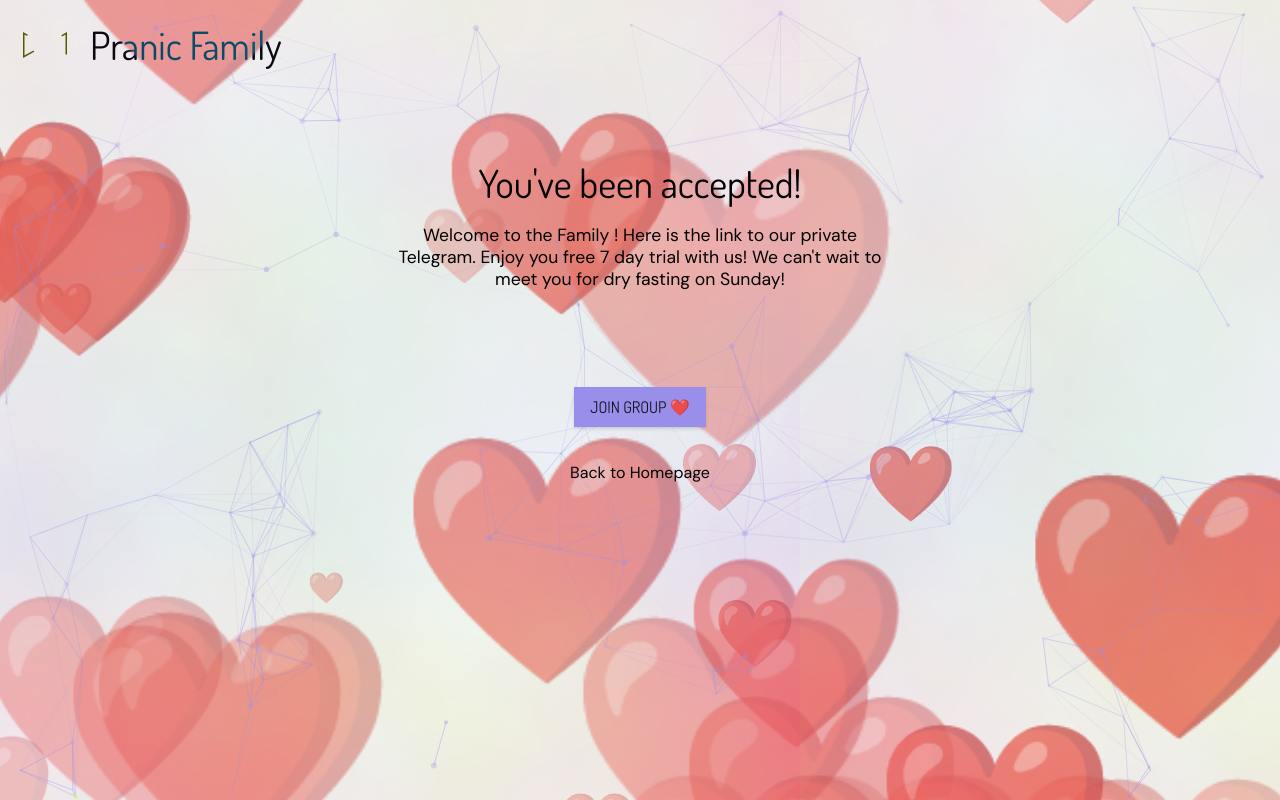
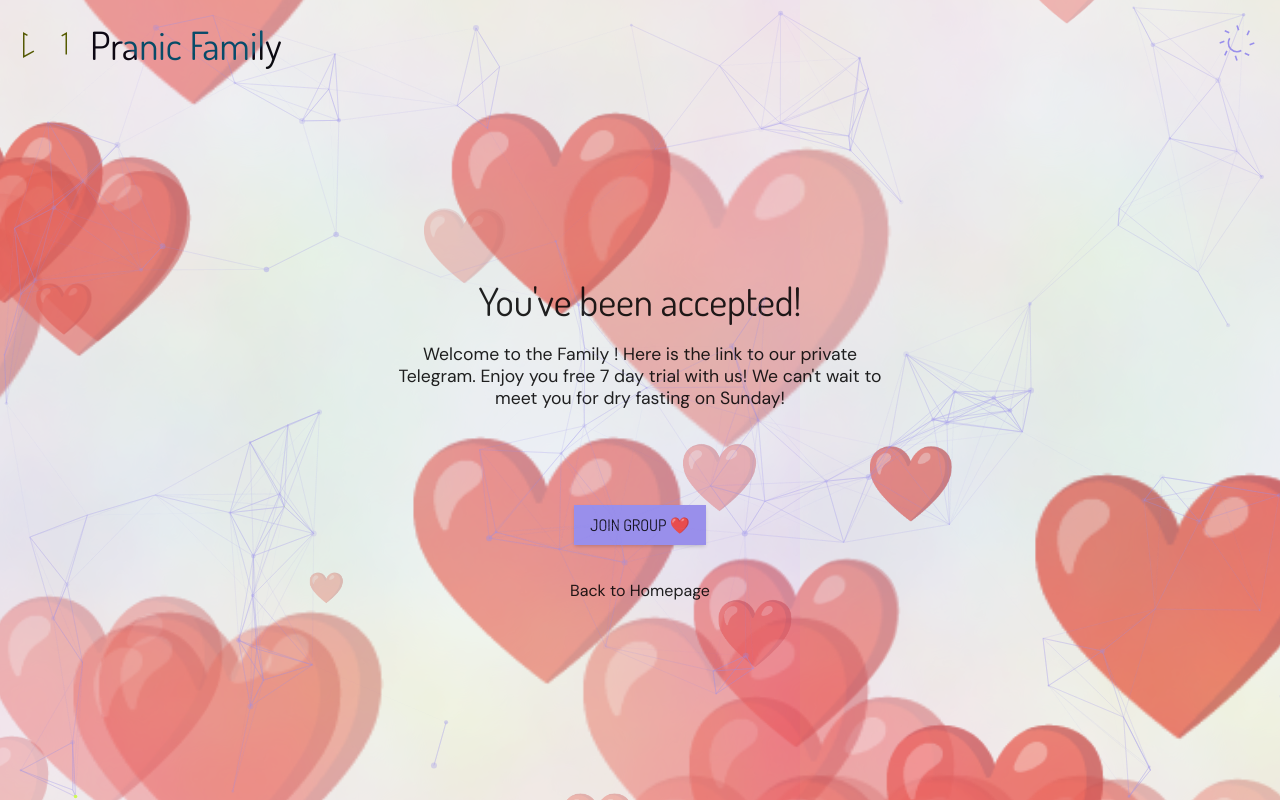
Before and after one commit to fsoudiere/pranicfam, a Next.js app: page /apply/success in a window 1280 px wide. Built offline with nearby package versions, Linux system fonts and the light colour scheme.

Commit message:
dark mode

```diff
--- a/components/SVG/SVG_moon.js
+++ b/components/SVG/SVG_moon.js
@@ -2,21 +2,21 @@ import { useSpring, animated } from 'react-spring'
 import { useState } from 'react';
 
 
-export function SVG_moon() {
+export function SVG_moon({style, stroke}) {
     const { x } = useSpring({
       loop: true,
       from: { x: -2 },
       x: 1,
-      delay: 0,
+      delay: 1000,
       config: { mass: 100, tension: 180, friction: 12 },
     })
 
     return (
-      <animated.svg style={{ width: 32, height: 32}}
+      <animated.svg style={style}
         viewBox="0 0 200 200"
         strokeWidth="8"
         fill="none"
-        stroke="rgb(153, 143, 235)"
+        stroke={stroke}
         strokeDasharray={156}
         transform="rotate(0 0 0)"
         strokeDashoffset={x.to(x => (1 - x) * 156)}>
--- a/components/SVG/SVG_sun.js
+++ b/components/SVG/SVG_sun.js
@@ -2,7 +2,7 @@ import { useSpring, animated } from 'react-spring'
 import { useState } from 'react';
 
 
-export function SVG_sun() {
+export function SVG_sun({style, stroke}) {
     const { x } = useSpring({
       loop: true,
       from: { x: -2 },
@@ -12,11 +12,11 @@ export function SVG_sun() {
     })
 
     return (
-      <animated.svg style={{ width: 32, height: 32}}
+      <animated.svg style={style}
         viewBox="0 0 200 200"
         strokeWidth="8"
         fill="none"
-        stroke="rgb(153, 143, 235)"
+        stroke={stroke}
         strokeDasharray={156}
         transform="rotate(0 0 0)"
         strokeDashoffset={x.to(x => (1 - x) * 156)}>
--- a/components/layout.js
+++ b/components/layout.js
@@ -2,6 +2,7 @@ import Navbar from './navbar'
 import NoiseBG from './noise'
 import {ParticlesBG} from './particles'
 import { useSpring, animated } from 'react-spring'
+import { Paper } from '@mui/material'
 
 export default function Layout({ children }) {
   const props = useSpring({
@@ -9,14 +10,14 @@ export default function Layout({ children }) {
       { opacity: 1, },
     ],
     from: { opacity: 0,},
-    config: {duration: 2000,},
+    config: {duration: 1000,},
   })
     return (
       <>
-        <Navbar />
-        <animated.main style={props}>{children}</animated.main>
+        <Paper>
+        <Navbar /><animated.main style={props}>{children}</animated.main>
         <ParticlesBG/>
-        <NoiseBG/>
+        <NoiseBG/></Paper>
 
       </>
     )
--- a/components/navbar.module.scss
+++ b/components/navbar.module.scss
@@ -1,7 +1,7 @@
 
 .nav {
     position: fixed;
-    width: 100vw;
+    width: 85vw;
     top: 0;
     height: 80px;
     padding: 0;
--- a/components/textColor.js
+++ b/components/textColor.js
@@ -3,7 +3,7 @@ import { useSpring, animated } from 'react-spring'
 export default function TextColor({className, text} ) {
   const props = useSpring({
     loop: true,
-    to: { color: '#000',},
+    to: { color: 'rgba(0, 0, 0, 0.7)',},
     from: { color: '#e2e2ff',},
     delay: 3000,
     config: { mass: 50, tension: 2000, friction: 200 },
--- a/pages/_app.js
+++ b/pages/_app.js
@@ -1,22 +1,55 @@
 import '../styles/globals.scss'
-import { createTheme, ThemeProvider } from '@mui/material/styles';
+import * as React from 'react';
+import IconButton from '@mui/material/IconButton';
+import Brightness4Icon from '@mui/icons-material/Brightness4';
+import Brightness7Icon from '@mui/icons-material/Brightness7';
+import { createTheme, ThemeProvider, useTheme } from '@mui/material/styles';
 import { useState } from 'react'
 import { CookiesProvider } from "react-cookie"
 import HeadTags from '../components/head';
+import {SVG_sun} from '../components/SVG/SVG_sun';
+import {SVG_moon} from '../components/SVG/SVG_moon';
+
+const ColorModeContext = React.createContext({ toggleColorMode: () => {} });
+
+function ColorMode() {
+  const theme = useTheme();
+  const colorMode = React.useContext(ColorModeContext);
+  return (
+      <IconButton  className="colormode" sx={{ ml: 1 }} onClick={colorMode.toggleColorMode} color="inherit">
+        {theme.palette.mode === 'dark' ? <SVG_moon stroke="rgb(153, 143, 235)" style={{width: 40, height: 40}} /> : <SVG_sun stroke="rgb(153, 143, 235)" style={{width: 40, height: 40}} />}
+      </IconButton>
+  )
+}
 
 export default function AppComponent({ Component, pageProps }) {
 
   const font1 = "'Dosis', sans-serif";
   const font2 = "'DM sans', sans-serif";
-  const theme = createTheme({
+
+  const [formData, setFormData] = useState({});
+  const updateFormData = (newData) => {
+      setFormData({ ...formData, ...newData });
+  };
+
+  const [mode, setMode] = React.useState('light');
+  const colorMode = React.useMemo(
+    () => ({
+      toggleColorMode: () => {
+        setMode((prevMode) => (prevMode === 'light' ? 'dark' : 'light'));
+      },
+    }),
+    [],
+  );
+  const getDesignTokens = (mode) => ({
     components: {
       MuiPaper: {
         styleOverrides: {
           root: {
             borderRadius: 0,
-            boxShadow: '0px 2px 4px -1px rgb(0 0 0 / 20%)',
+            boxShadow: '0px 2px 4px -1px rgb(0 0 0 / 0%)',
             '&:active, &:hover, &:focus': {
-              boxShadow: '0px 2px 4px -1px rgb(0 0 0 / 20%)',
+            boxShadow: '0px 2px 4px -1px rgb(0 0 0 / 0%)',
           }
             },
           },
@@ -44,27 +77,39 @@ export default function AppComponent({ Component, pageProps }) {
       },
     },
     palette: {
+      mode,
+      background: {
+        paper: 'rgba(255, 255, 255, 0)',
+      },
       primary: {
         main: '#998feb',
+        ...(mode === 'dark' && {
+          main: '#e2e2ff',
+        }),
       },
-      neutral: {
-        main: '#fff',
-        contrastText: '#998feb',
-      },
+      ...(mode === 'dark' && {
+        background: {
+          default: '#291e2f',
+          paper: '#291e2f',
+        },
+        text: {
+          primary: '#e2e2ff',
+        },
+      }),
     },
-  });
-  const [formData, setFormData] = useState({});
-  const updateFormData = (newData) => {
-      setFormData({ ...formData, ...newData });
-  };
+
+  })
+  const theme = React.useMemo(() => createTheme(getDesignTokens(mode)), [mode]);
 
   return (
   <>
   <HeadTags />
   <CookiesProvider>
+  <ColorModeContext.Provider value={colorMode}>
   <ThemeProvider theme={theme}>
+    <ColorMode />
   <Component {...pageProps} {...formData} updateFormData={updateFormData} />
-  </ThemeProvider>
+  </ThemeProvider></ColorModeContext.Provider>
   </CookiesProvider>
   </>
   );
--- a/pages/story/[id].js
+++ b/pages/story/[id].js
@@ -102,7 +102,6 @@ function Story({ contentCards, params, updateFormData, ...formData }) {
             src={contentCards[0].attachments[1].url} // Route of the image file
             width="620"
             height="620"
-            alt={`${params.id ? params.id : 'Love'}` + ' from the Pranic Family'}
             priority
             className="clipped"
             /></div>
@@ -154,7 +153,6 @@ function Story({ contentCards, params, updateFormData, ...formData }) {
             src={contentCards[2].attachments[0].url} // Route of the image file
             width="620"
             height="620"
-            alt={`${params.id ? params.id : 'Love'}` + ' from the Pranic Family'}
             priority
             id="diet"
             className="clipped-triangle"
@@ -212,7 +210,6 @@ function Story({ contentCards, params, updateFormData, ...formData }) {
             src={contentCards[4].attachments[0].url} // Route of the image file
             width="620"
             height="620"
-            alt={`${params.id ? params.id : 'Love'}` + ' from the Pranic Family'}
             priority
             className="clipped-downtriangle"
             /></div>
@@ -275,7 +272,6 @@ function Story({ contentCards, params, updateFormData, ...formData }) {
             src={contentCards[6].attachments[0].url} // Route of the image file
             width="620"
             height="620"
-            alt={`${params.id ? params.id : 'Love'}` + ' from the Pranic Family'}
             priority
             className="clipped-triangle"
             /></div>
@@ -362,7 +358,6 @@ function Story({ contentCards, params, updateFormData, ...formData }) {
             src={contentCards[8].attachments[0].url} // Route of the image file
             width="620"
             height="620"
-            alt={`${params.id ? params.id : 'Love'}` + ' from the Pranic Family'}
             priority
             className="clipped"
             /></div>
--- a/styles/Home.module.scss
+++ b/styles/Home.module.scss
@@ -9,6 +9,7 @@
 }
 
 .main {
+  min-height: 100vh;
   padding: 5rem 0;
   flex: 1;
   display: flex;
--- a/styles/globals.scss
+++ b/styles/globals.scss
@@ -18,6 +18,13 @@ a {
   scroll-behavior: smooth;
 }
 
+.MuiButtonBase-root.colormode {
+  position: fixed;
+    left: auto;
+    right: 15px;
+    top: 15px;
+    z-index: 9999999999;
+}
 .MuiFormLabel-root {
   font-weight: 400;
 }
```
Also changed, not shown: components/loader.js (+4 -3 lines), pages/mission.js (+20 -9 lines).
